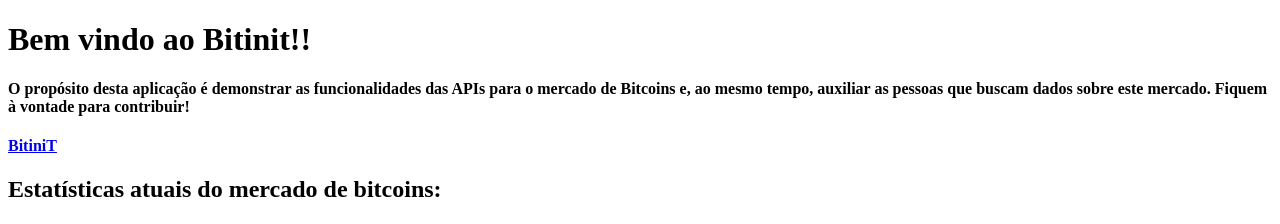
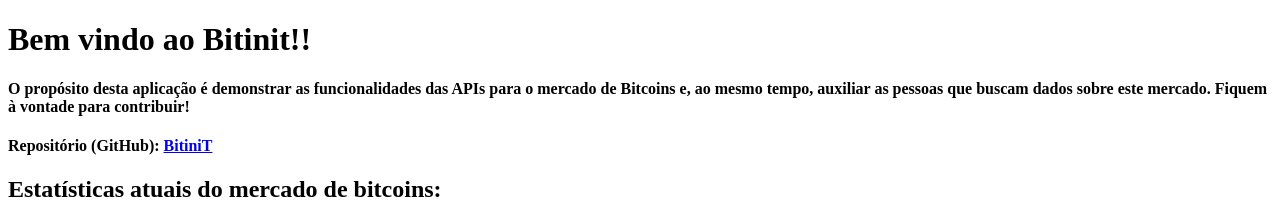
Before and after one commit to dieegom/bitinit, a Django app: page /bitinit/ in a window 1280 px wide. Shown: the top 224 px of the page. Run offline with Django 3.2, Linux system fonts and the light colour scheme; data that the repository does not hold is empty.

Commit message:
mais coisa

```diff
--- a/bi_tcoin/app/templates/bitinit.html
+++ b/bi_tcoin/app/templates/bitinit.html
@@ -8,7 +8,7 @@
     <h1>Bem vindo ao Bitinit!!</h1>
     <h4>O propósito desta aplicação é demonstrar as funcionalidades das APIs para o mercado de Bitcoins e, ao mesmo
     tempo, auxiliar as pessoas que buscam dados sobre este mercado. Fiquem à vontade para contribuir!</h4>
-    <h4><a href="https://github.com/dieegom/bitinit">BitiniT</a></h4>
+    <h4>Repositório (GitHub): <a href="https://github.com/dieegom/bitinit">BitiniT</a></h4>
 
     <h2>Estatísticas atuais do mercado de bitcoins:</h2>
     <table width="80%">
```
